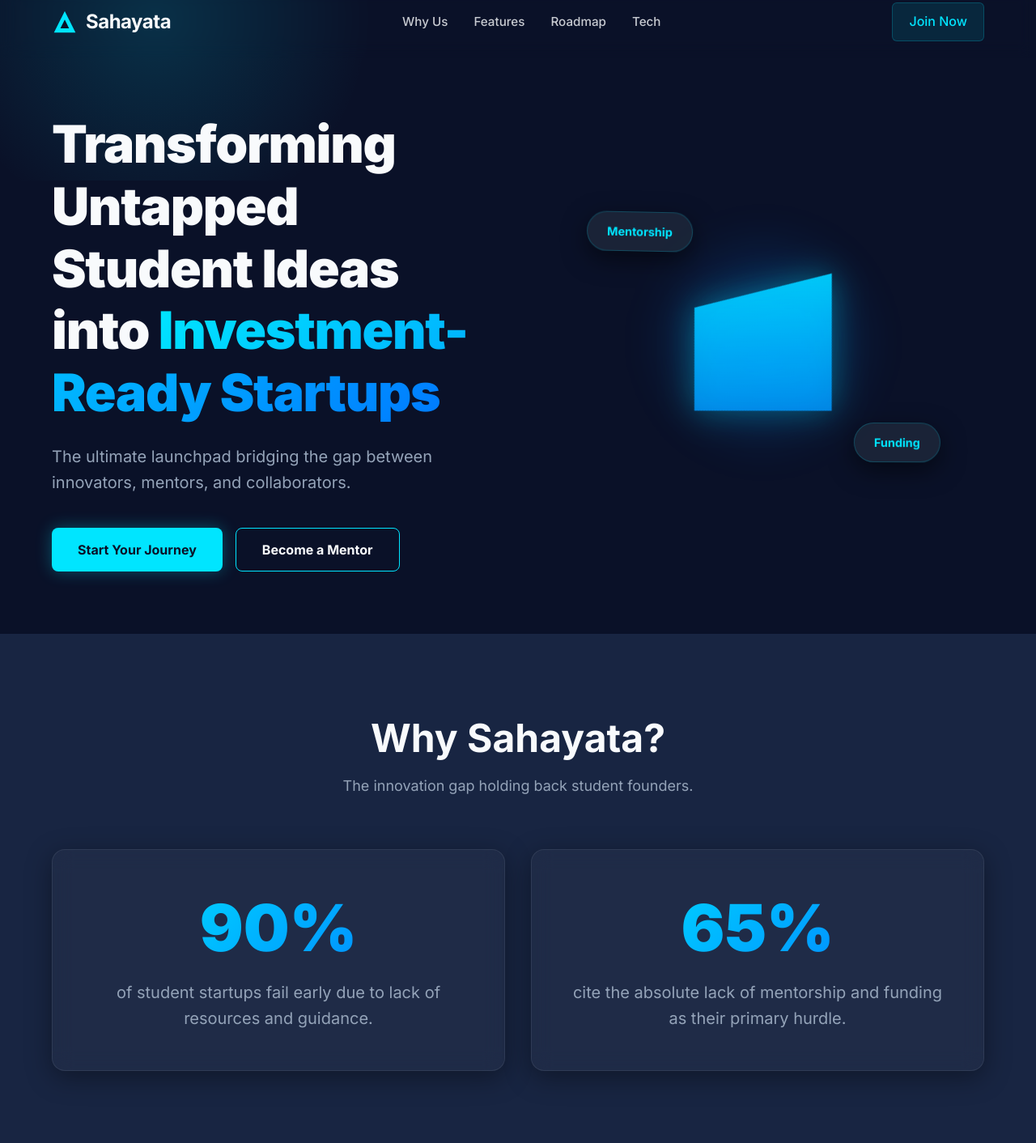
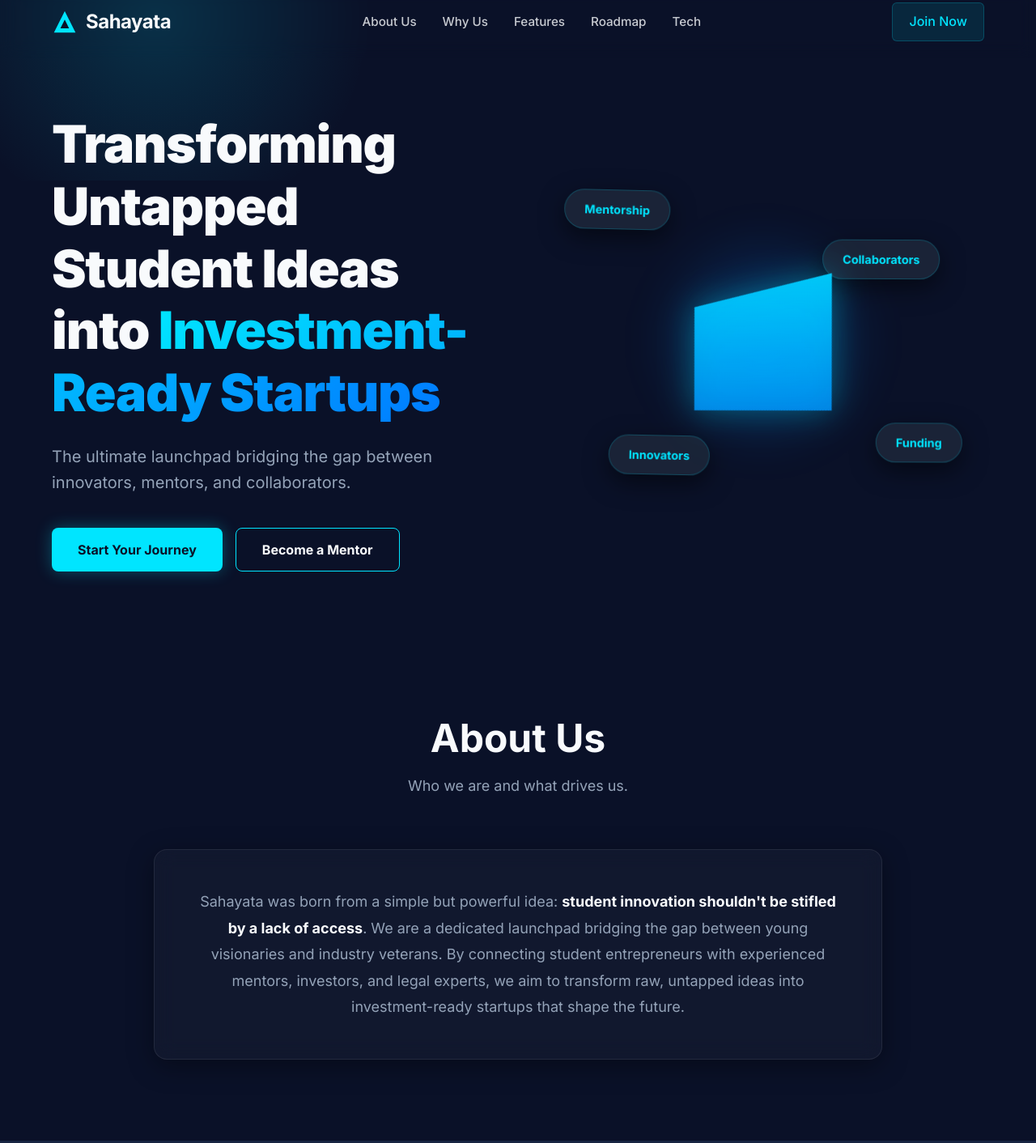
Before and after one commit to HiteshKamboj-00/sahayata, a plain HTML site: page index.html in a window 1280 px wide. Shown: the part 17-1429 px from the top of the page at 81% size. Drawn offline with Linux system fonts and the light colour scheme.

Commit message:
made changes on the landing page

```diff
--- a/index.html
+++ b/index.html
@@ -1,27 +1,31 @@
 <!DOCTYPE html>
 <html lang="en">
+
 <head>
     <meta charset="UTF-8">
     <meta name="viewport" content="width=device-width, initial-scale=1.0">
     <title>Sahayata - Launchpad for Student-Led Innovations</title>
-    <meta name="description" content="Sahayata connects student entrepreneurs with mentors, investors, and legal experts to transform ideas into investment-ready startups.">
+    <meta name="description"
+        content="Sahayata connects student entrepreneurs with mentors, investors, and legal experts to transform ideas into investment-ready startups.">
     <link rel="preconnect" href="https://fonts.googleapis.com">
     <link rel="preconnect" href="https://fonts.gstatic.com" crossorigin>
     <link href="https://fonts.googleapis.com/css2?family=Inter:wght@400;500;700;900&display=swap" rel="stylesheet">
     <link rel="stylesheet" href="style.css">
 </head>
+
 <body>
     <!-- Navbar -->
     <nav class="navbar">
         <div class="nav-container">
             <a href="#" class="logo">
                 <svg width="32" height="32" viewBox="0 0 24 24" fill="none" class="logo-icon">
-                    <path d="M12 2L2 22h20L12 2z" fill="var(--accent-electric)"/>
-                    <path d="M12 10l-4 8h8l-4-8z" fill="var(--primary-navy)"/>
+                    <path d="M12 2L2 22h20L12 2z" fill="var(--accent-electric)" />
+                    <path d="M12 10l-4 8h8l-4-8z" fill="var(--primary-navy)" />
                 </svg>
                 Sahayata
             </a>
             <div class="nav-links">
+                <a href="#about-us">About Us</a>
                 <a href="#problem">Why Us</a>
                 <a href="#features">Features</a>
                 <a href="#roadmap">Roadmap</a>
@@ -35,7 +39,8 @@
     <header class="hero" id="home">
         <div class="container hero-layout">
             <div class="hero-text fade-in-up">
-                <h1>Transforming Untapped Student Ideas into <span class="text-gradient">Investment-Ready Startups</span></h1>
+                <h1>Transforming Untapped Student Ideas into <span class="text-gradient">Investment-Ready
+                        Startups</span></h1>
                 <p>The ultimate launchpad bridging the gap between innovators, mentors, and collaborators.</p>
                 <div class="cta-group">
                     <button class="btn btn-primary">Start Your Journey</button>
@@ -58,11 +63,30 @@
                     <div class="floating-cards">
                         <div class="float-card c1">Mentorship</div>
                         <div class="float-card c2">Funding</div>
+                        <div class="float-card c3">Collaborators</div>
+                        <div class="float-card c4">Innovators</div>
                     </div>
                 </div>
             </div>
         </div>
     </header>
+
+    <!-- About Us -->
+    <section class="about-section scroll-reveal" id="about-us">
+        <div class="container">
+            <div class="section-header">
+                <h2>About Us</h2>
+                <p>Who we are and what drives us.</p>
+            </div>
+            <div class="about-content glass">
+                <p>Sahayata was born from a simple but powerful idea: <strong>student innovation shouldn't be stifled by
+                        a lack of access</strong>. We are a dedicated launchpad bridging the gap between young
+                    visionaries and industry veterans. By connecting student entrepreneurs with experienced mentors,
+                    investors, and legal experts, we aim to transform raw, untapped ideas into investment-ready startups
+                    that shape the future.</p>
+            </div>
+        </div>
+    </section>
 
     <!-- The Problem -->
     <section class="problem-section scroll-reveal" id="problem">
@@ -181,4 +205,5 @@
 
     <script src="script.js"></script>
 </body>
+
 </html>
--- a/style.css
+++ b/style.css
@@ -1,10 +1,13 @@
 :root {
   /* Color Palette */
-  --primary-navy: #0A1128; /* Deep Navy Blue */
+  --primary-navy: #0A1128;
+  /* Deep Navy Blue */
   --primary-navy-light: #182542;
-  --accent-electric: #00E5FF; /* Vibrant Electric Blue */
+  --accent-electric: #00E5FF;
+  /* Vibrant Electric Blue */
   --accent-glow: #007BFF;
-  --bg-slate: #1E293B; /* Slate Gray */
+  --bg-slate: #1E293B;
+  /* Slate Gray */
   --text-white: #F8FAFC;
   --text-muted: #94A3B8;
 
@@ -39,7 +42,10 @@ body {
 }
 
 /* Typography */
-h1, h2, h3, h4 {
+h1,
+h2,
+h3,
+h4 {
   font-weight: 700;
   line-height: 1.2;
 }
@@ -272,7 +278,7 @@ h2 {
   transform: rotate(45deg);
   position: relative;
   z-index: 2;
-  filter: drop-shadow(0 0 20px rgba(0,229,255,0.4));
+  filter: drop-shadow(0 0 20px rgba(0, 229, 255, 0.4));
 }
 
 .floating-cards {
@@ -293,17 +299,69 @@ h2 {
   border-radius: 30px;
   font-weight: 600;
   font-size: 0.9rem;
-  box-shadow: 0 10px 30px rgba(0,0,0,0.5);
+  box-shadow: 0 10px 30px rgba(0, 0, 0, 0.5);
   color: var(--accent-electric);
 }
 
-.c1 { top: 20%; left: 10%; animation: float 5s ease-in-out infinite alternate; }
-.c2 { bottom: 20%; right: 10%; animation: float 7s ease-in-out infinite alternate-reverse; }
+.c1 {
+  top: 15%;
+  left: 5%;
+  animation: float 5s ease-in-out infinite alternate;
+}
+
+.c2 {
+  bottom: 20%;
+  right: 5%;
+  animation: float 7s ease-in-out infinite alternate-reverse;
+}
+
+.c3 {
+  top: 25%;
+  right: 10%;
+  animation: float 6s ease-in-out infinite alternate 1s;
+}
+
+.c4 {
+  bottom: 15%;
+  left: 15%;
+  animation: float 8s ease-in-out infinite alternate-reverse 0.5s;
+}
 
 @keyframes float {
-  0% { transform: translateY(0px) rotate(0deg); }
-  50% { transform: translateY(-20px) rotate(2deg); }
-  100% { transform: translateY(0px) rotate(0deg); }
+  0% {
+    transform: translateY(0px) rotate(0deg);
+  }
+
+  50% {
+    transform: translateY(-20px) rotate(2deg);
+  }
+
+  100% {
+    transform: translateY(0px) rotate(0deg);
+  }
+}
+
+/* About Section */
+.about-section {
+  padding: var(--section-padding);
+}
+
+.about-content {
+  padding: 48px;
+  text-align: center;
+  max-width: 900px;
+  margin: 0 auto;
+}
+
+.about-content p {
+  font-size: 1.125rem;
+  color: var(--text-muted);
+  line-height: 1.8;
+}
+
+.about-content strong {
+  color: var(--text-white);
+  font-weight: 600;
 }
 
 /* Problem Section */
@@ -522,9 +580,17 @@ h2 {
 }
 
 @keyframes pulse {
-  0% { box-shadow: 0 0 0 0 rgba(0, 229, 255, 0.7); }
-  70% { box-shadow: 0 0 0 15px rgba(0, 229, 255, 0); }
-  100% { box-shadow: 0 0 0 0 rgba(0, 229, 255, 0); }
+  0% {
+    box-shadow: 0 0 0 0 rgba(0, 229, 255, 0.7);
+  }
+
+  70% {
+    box-shadow: 0 0 0 15px rgba(0, 229, 255, 0);
+  }
+
+  100% {
+    box-shadow: 0 0 0 0 rgba(0, 229, 255, 0);
+  }
 }
 
 .footer-bottom {
@@ -555,18 +621,34 @@ h2 {
 }
 
 @keyframes fadeInUp {
-  from { opacity: 0; transform: translateY(40px); }
-  to { opacity: 1; transform: translateY(0); }
+  from {
+    opacity: 0;
+    transform: translateY(40px);
+  }
+
+  to {
+    opacity: 1;
+    transform: translateY(0);
+  }
 }
 
 @keyframes fadeInRight {
-  from { opacity: 0; transform: translateX(40px); }
-  to { opacity: 1; transform: translateX(0); }
+  from {
+    opacity: 0;
+    transform: translateX(40px);
+  }
+
+  to {
+    opacity: 1;
+    transform: translateX(0);
+  }
 }
 
 /* Responsive */
 @media (max-width: 992px) {
-  .hero-layout, .stats-grid {
+
+  .hero-layout,
+  .stats-grid {
     grid-template-columns: 1fr;
     text-align: center;
   }
@@ -594,6 +676,7 @@ h2 {
   }
 
   .nav-links {
-    display: none; /* simple mobile version */
+    display: none;
+    /* simple mobile version */
   }
 }
```
